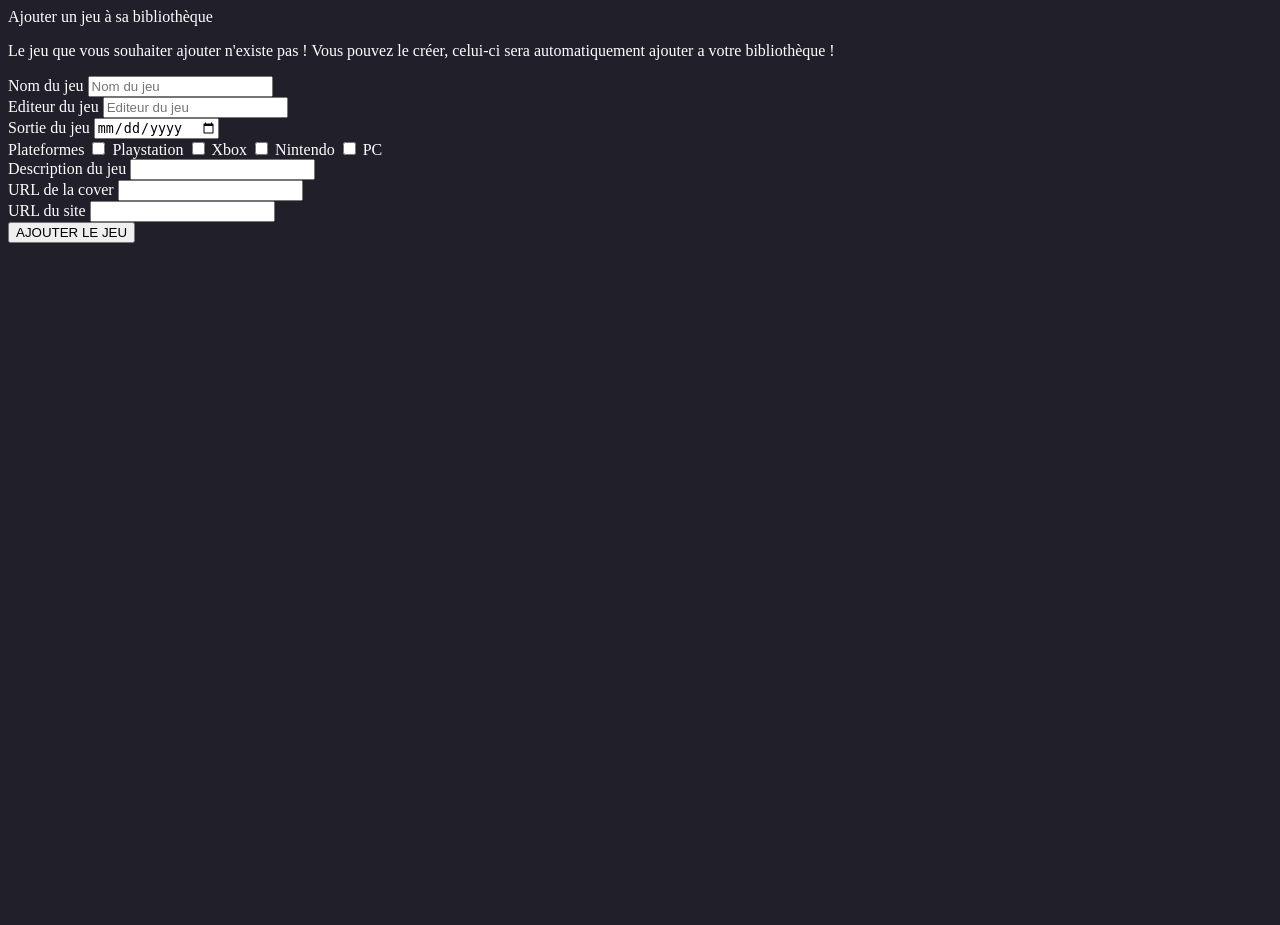
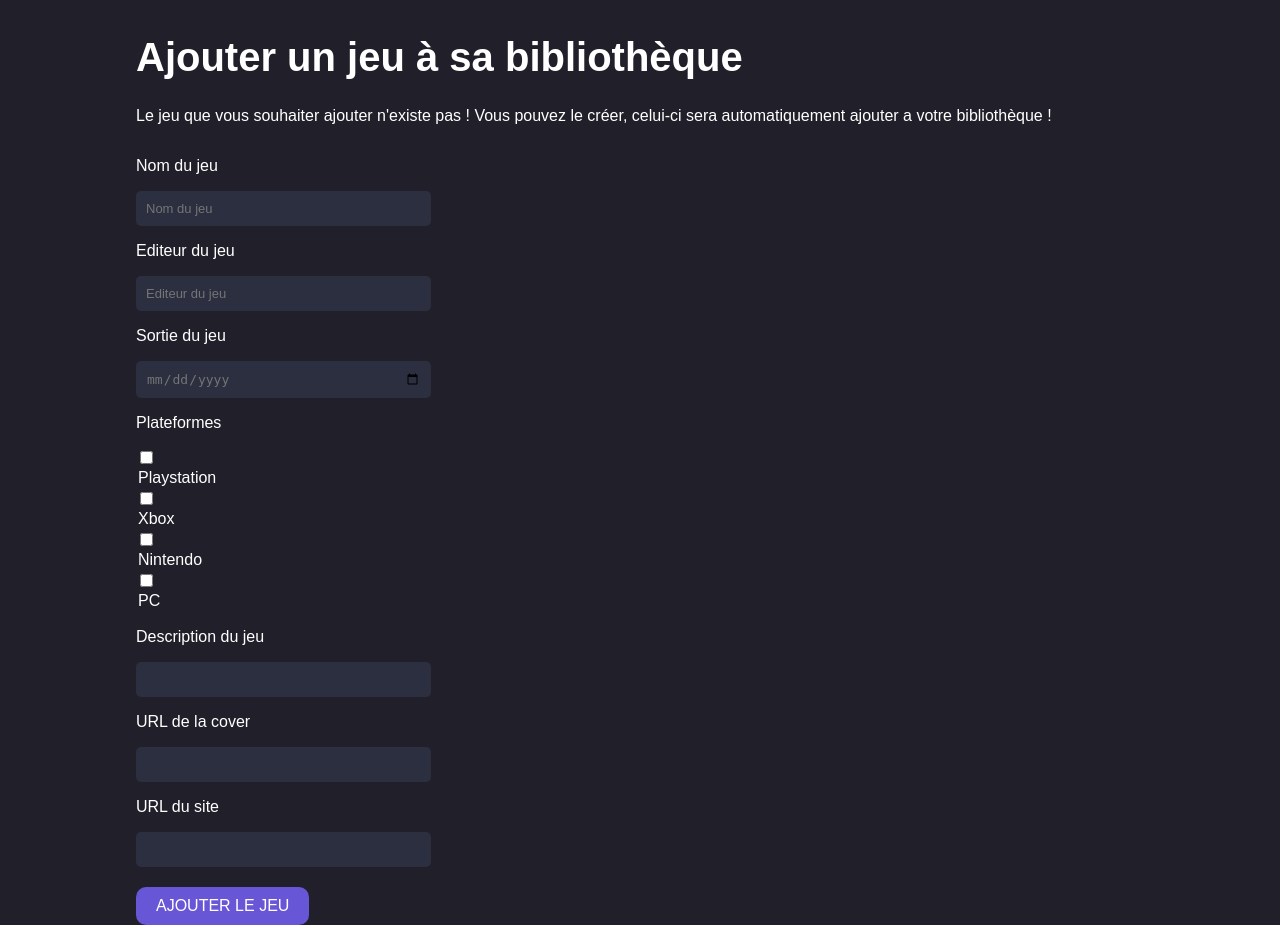
Before and after one commit to Tomm-72/Game_Collection, a PHP site: page /views/add_game_form_page.php in a window 1280 px wide. Before the commit the page ends 243 px from the top, so only its background shows below. Run offline with PHP 8.4, Linux system fonts and the light colour scheme.

Commit message:
finished the rendering of the add game form page

```diff
--- a/src/styles/add_game_form_page.css
+++ b/src/styles/add_game_form_page.css
@@ -1,52 +1,93 @@
+body {
+    width: 100vw;
+    height: 100vh;
+    font-family: 'Barlow', sans-serif;
+    background: #211F2A;
+    color: white;
+    overflow-x: hidden;
+}
+
 main {
     display: flex;
-    padding: 0px 120px;
-    justify-content: center;
-    align-items: center;
-    flex-shrink: 0;
-    background-color: aqua;
-}
-
-.container {}
-
-.heading {
-    display: inline-flex;
+    width: 80%;
+    padding-left:10%;
+    justify-content: flex-start;
     align-items: center;
     flex-shrink: 0;
 }
 
-.heading_text {
-    color: #FFF;
-    font-family: Barlow;
-    font-size: 32px;
+main .container {
+    flex-shrink: 0;
+}
+
+.container h1 {
+    font-size: 2.5rem;
+    flex-shrink: 0;
     font-style: normal;
     font-weight: 700;
     line-height: normal;
 }
 
-.desc {
-    display: inline-flex;
-    padding-right: 315.287px;
-    align-items: center;
-    flex-shrink: 0;
-}
-
-.desc_text {
-    color: #FFF;
-    font-family: Barlow;
+.container .desc {
     font-size: 16px;
     font-style: normal;
     font-weight: 400;
     line-height: normal;
 }
-
-.form {
+form{
     flex-shrink: 0;
 }
 
-.flex_form {
+.inputsContainer {
     display: flex;
     flex-direction: column;
     justify-content: center;
     align-items: flex-start;
 }
+.input-name{
+    font-size: 16px;
+    font-style: normal;
+    font-weight: 400;
+    line-height: normal;
+}
+.inputsContainer input {
+    border-radius: 5px;
+    background: #2B2F40;
+    color: #757575;
+    border: none;
+    font-size: 13px;
+    font-style: normal;
+    font-weight: 400;
+    line-height: normal;
+    padding: 10px;
+    width: 30%;
+}
+.inputsContainer input[type="checkbox"]{
+    border-radius: 5px;
+    background: #2B2F40;
+    color: #757575;
+    border: none;
+    font-size: 13px;
+    font-style: normal;
+    font-weight: 400;
+    line-height: normal;
+    padding: 10px;
+    width: auto;
+}
+button {
+    display: flex;
+    padding: 10px 20px 10px 20px;
+    justify-content: center;
+    align-items: center;
+    flex-shrink: 0;
+    border-radius: 10px;
+    background: #6757D6;
+    color: white;
+    font-family: 'Barlow', sans-serif;
+    font-size: 1rem;
+    border: none;
+    margin-top: 20px;
+}
+.checkbox-value{
+    margin: 2px;
+}
--- a/views/add_game_form_page.php
+++ b/views/add_game_form_page.php
@@ -4,57 +4,52 @@
 <head>
     <meta charset="UTF-8">
     <meta name="viewport" content="width=device-width, initial-scale=1.0">
-    <link rel="stylesheet" href="src/styles/styles.css">
+    <link rel="stylesheet" href="src/styles/add_game_form_page.css">
     <title>Page création jeu</title>
 </head>
 
 <body>
 <main>
-        <div class="formContainer">
-            <div class="formHeading">
-                <div class="heading_text">
-                    Ajouter un jeu à sa bibliothèque
-                </div>
-            </div>
-            <div class="desc">
-                <p class="desc_text">
-                    Le jeu que vous souhaiter ajouter n'existe pas ! Vous pouvez le créer, celui-ci sera automatiquement ajouter a votre bibliothèque !
+    <div class="container">
+        <h1>Ajouter un jeu à sa bibliothèque</h1>
+        <p class="desc">
+            Le jeu que vous souhaiter ajouter n'existe pas ! Vous pouvez le créer, celui-ci sera automatiquement ajouter
+            a votre bibliothèque !
         </p>
-            </div>
         <form method="post" class="form">
             <div class="inputsContainer">
-                    Nom du jeu
+                <p class="input-name">Nom du jeu</p>
                 <input type="text" name="nom" placeholder="Nom du jeu" required>
             </div>
             <div class="inputsContainer">
-                    Editeur du jeu
+                <p class="input-name">Editeur du jeu</p>
                 <input type="text" name="editeur" placeholder="Editeur du jeu" required>
             </div>
             <div class="inputsContainer">
-                    Sortie du jeu
+                <p class="input-name">Sortie du jeu</p>
                 <input type="date" name="date" required>
             </div>
             <div class="inputsContainer">
-                    Plateformes
+                <p class="input-name">Plateformes</p>
                 <input type="checkbox" name="ps">
-                    Playstation
+                <p class="checkbox-value">Playstation</p>
                 <input type="checkbox" name="xbox">
-                    Xbox
+                <p class="checkbox-value">Xbox</p>
                 <input type="checkbox" name="nintendo">
-                    Nintendo
+                <p class="checkbox-value">Nintendo</p>
                 <input type="checkbox" name="pc">
-                    PC
+                <p class="checkbox-value">PC</p>
             </div>
             <div class="inputsContainer">
-                    Description du jeu
+                <p class="input-name">Description du jeu</p>
                 <input type="text" name="desc" maxlength="255">
             </div>
             <div class="inputsContainer">
-                    URL de la cover
+                <p class="input-name">URL de la cover</p>
                 <input type="url" name="url_cover" required>
             </div>
             <div class="inputsContainer">
-                    URL du site
+                <p class="input-name">URL du site</p>
                 <input type="url" name="url_site" required>
             </div>
             <div class="button">
```
Lines whose indentation alone changed are shown as unchanged.
